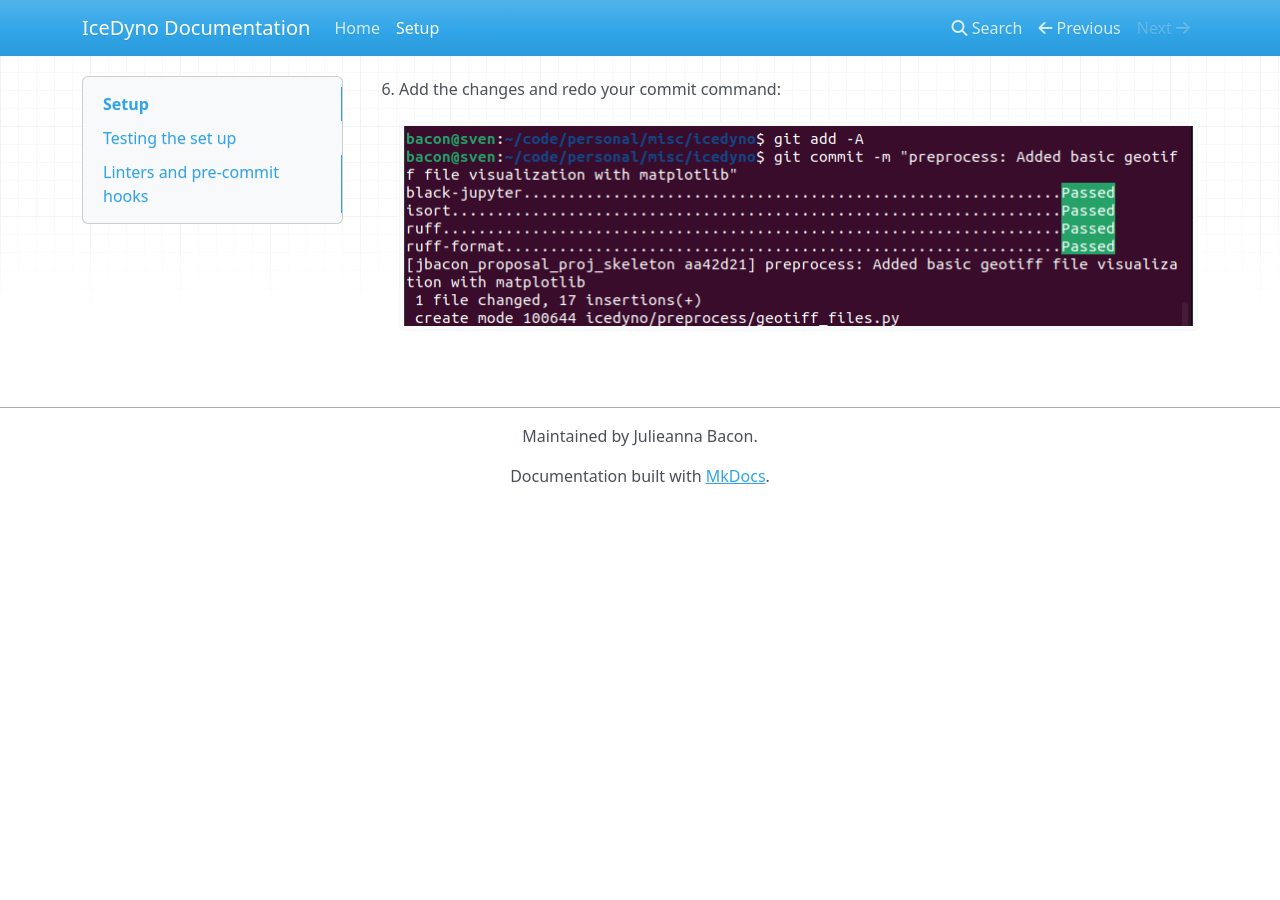
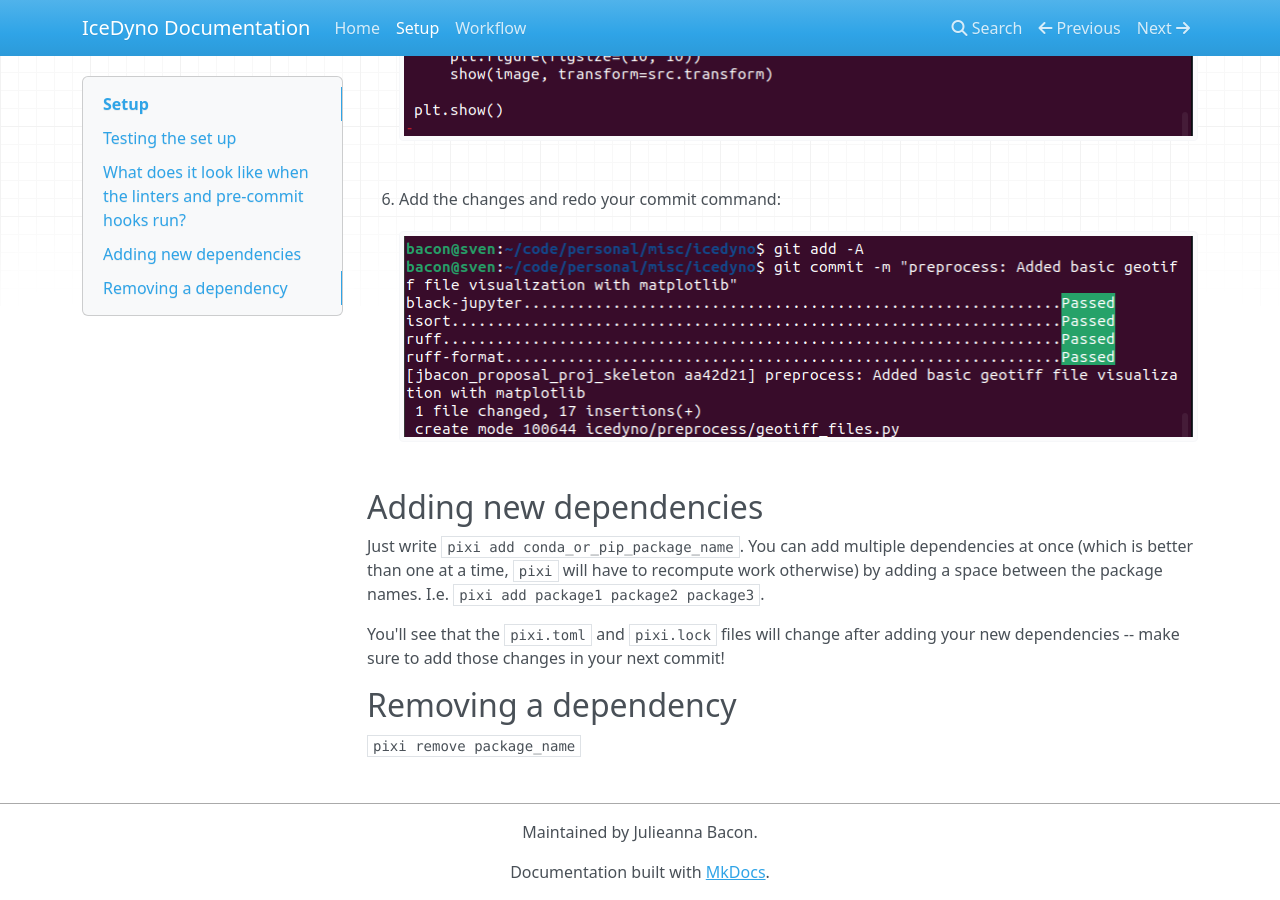
Before and after one commit to NOAA-HES-Capstone/icedyno, an MkDocs documentation site: the page built from docs/setup.md, in a window 1280 px wide and 900 px high, scrolled down 2512 px. Built offline with MkDocs 1.6.1, drawn with Linux system fonts in a browser that asks for light colours; nearby versions of some CDN libraries; before the commit the page ends 3016 px from its top, so only the background shows below that; some of the changed text lies outside the part shown.

Commit message:
docs: Added description for adding and removing dependencies, added workflow document, started ignoring all html files, aand added jupyterlab as a project dependency

````diff
--- a/docs/setup.md
+++ b/docs/setup.md
@@ -20,7 +20,7 @@ To set up the automatic linters (that run every time you commit your work), you
 ## Testing the set up
 If you activated the pixi environment, type `pytest`. If not, type `pixi run pytest`. You should have one dummy test that runs on that command.
 
-## Linters and pre-commit hooks
+## What does it look like when the linters and pre-commit hooks run?
 After you've installed the pre-commit hooks and have changes to commit, this is what the process will look like for committing:
 
 1. You have changes to commit:
@@ -40,3 +40,11 @@ After you've installed the pre-commit hooks and have changes to commit, this is
 
 6. Add the changes and redo your commit command:
  ![final_commit](images/final_commit.png)
+
+## Adding new dependencies
+Just write ```pixi add conda_or_pip_package_name```. You can add multiple dependencies at once (which is better than one at a time, `pixi` will have to recompute work otherwise) by adding a space between the package names. I.e. `pixi add package1 package2 package3`.
+
+You'll see that the `pixi.toml` and `pixi.lock` files will change after adding your new dependencies -- make sure to add those changes in your next commit!
+
+## Removing a dependency
+```pixi remove package_name```
--- a/mkdocs.yml
+++ b/mkdocs.yml
@@ -3,6 +3,7 @@ site_name: IceDyno Documentation
 nav:
   - Home: index.md
   - Setup: setup.md
+  - Workflow: workflow.md
 plugins:
   - search
   - mkdocstrings:
--- a/pixi.toml
+++ b/pixi.toml
@@ -13,3 +13,4 @@ pre-commit = ">=3.6.0,<3.7"
 pytest = ">=8.0.0,<8.1"
 mkdocs = ">=1.5.3,<1.6"
 mkdocstrings = ">=0.24.0,<0.25"
+jupyterlab = ">=4.1.0,<4.2"
````
Also changed, not shown: other parts of docs/setup.md (+2 -2 lines), docs/workflow.md (added, +3 -0 lines), 2 other files.
